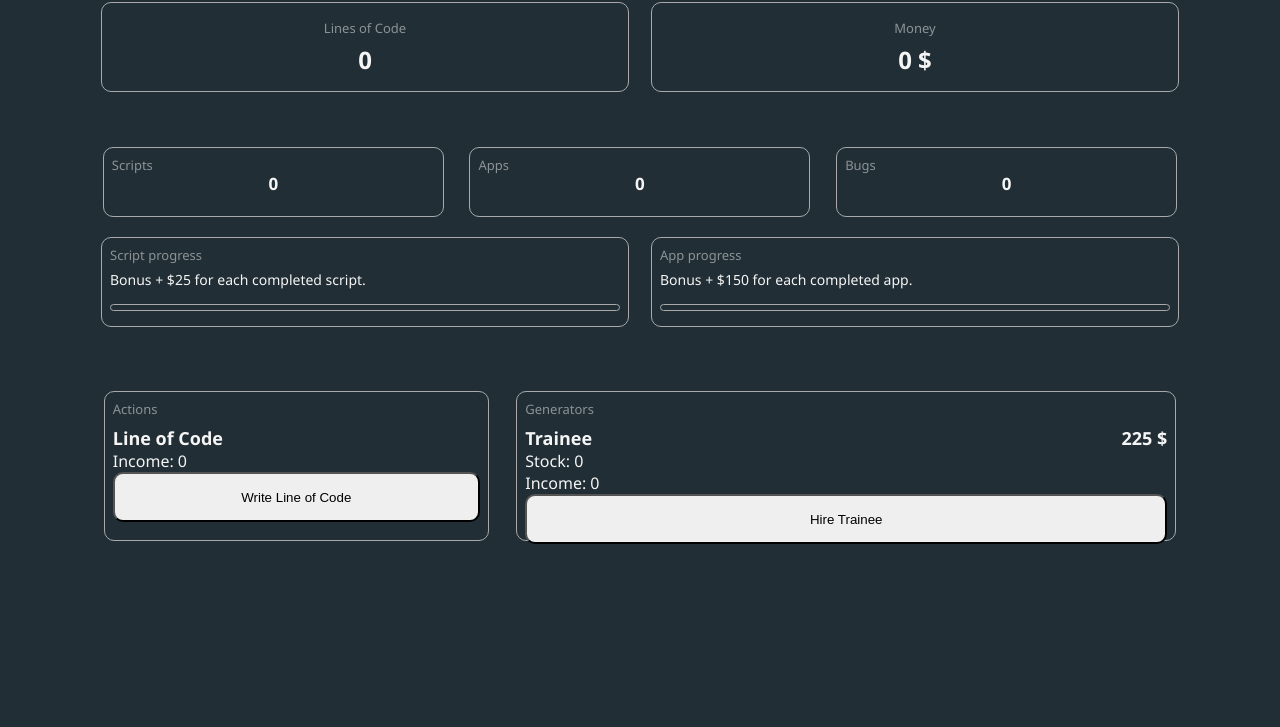
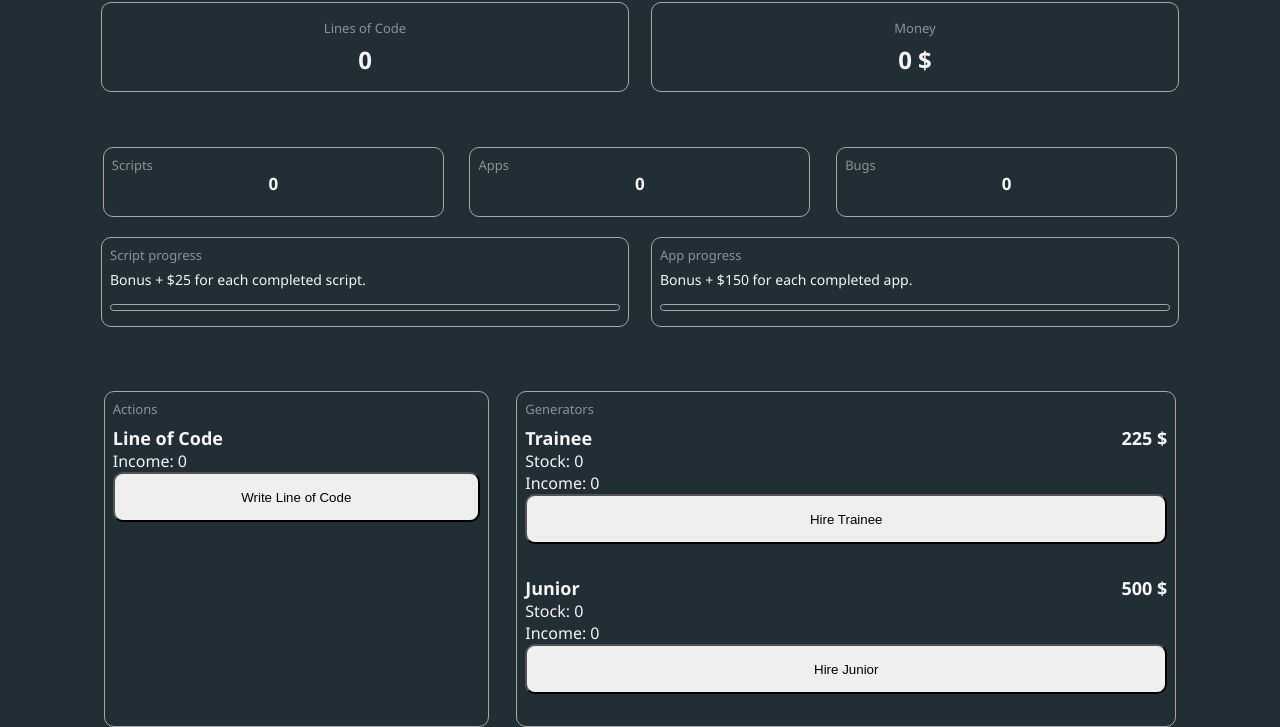
Before and after one commit to WhylerLab/GameDeveloping, a plain HTML site: page JavaScriptGames/IdleDev/index.html in a window 1280 px wide. Shown: the part 94-821 px from the top of the page. Before the commit the page ends 800 px from the top, so only its background shows below. Drawn offline with Linux system fonts and the light colour scheme.

Commit message:
generator ui update

```diff
--- a/JavaScriptGames/IdleDev/index.html
+++ b/JavaScriptGames/IdleDev/index.html
@@ -78,6 +78,14 @@
                     <span>Income: </span><span id="trainee_income_counter">0</span>
                     <button id="trainee_btn">Hire Trainee</button>
                 </div>
+                <div class="generator_wrapper">
+                    <span class="gen_Name">Junior</span><span class="gen_Costs">500 $</span>
+                    <br>
+                    <span>Stock: </span><span id="junior_stock_counter">0</span>
+                    <br>
+                    <span>Income: </span><span id="junior_income_counter">0</span>
+                    <button id="junior_btn">Hire Junior</button>
+                </div>
                 <div class="upgrade_wrapper">
 
                 </div>
--- a/JavaScriptGames/IdleDev/style.css
+++ b/JavaScriptGames/IdleDev/style.css
@@ -278,7 +278,7 @@ body {
     margin-top: 4rem;
 
     width: 100%;
-    height: 150px;
+    height: auto;
 }
 
 
@@ -342,9 +342,19 @@ body {
     width: 100%;
     height: 50px;
 
+    margin-bottom: 2rem;
+
     border-radius: 10px;
 }
 
+#junior_btn {
+    width: 100%;
+    height: 50px;
+
+    margin-bottom: 2rem;
+
+    border-radius: 10px;
+}
 
 /* UPGRADE WRAPPER */
 .upgrade_wrapper {
```
